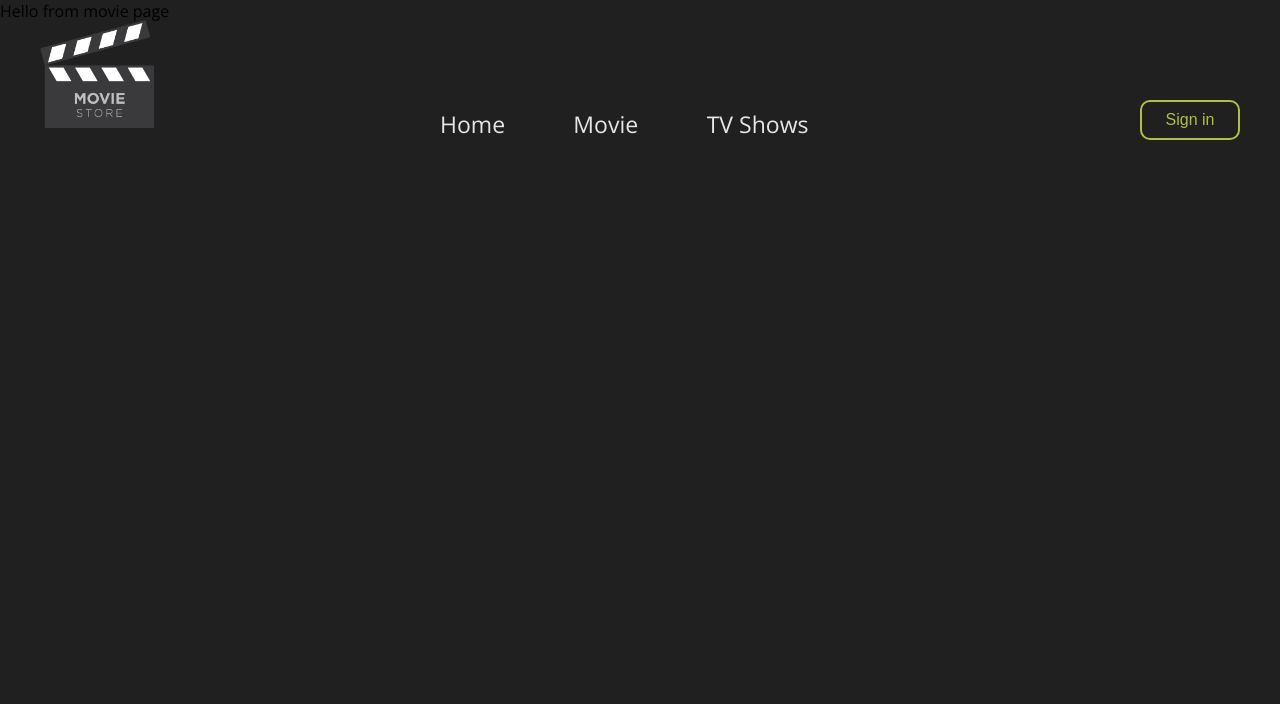
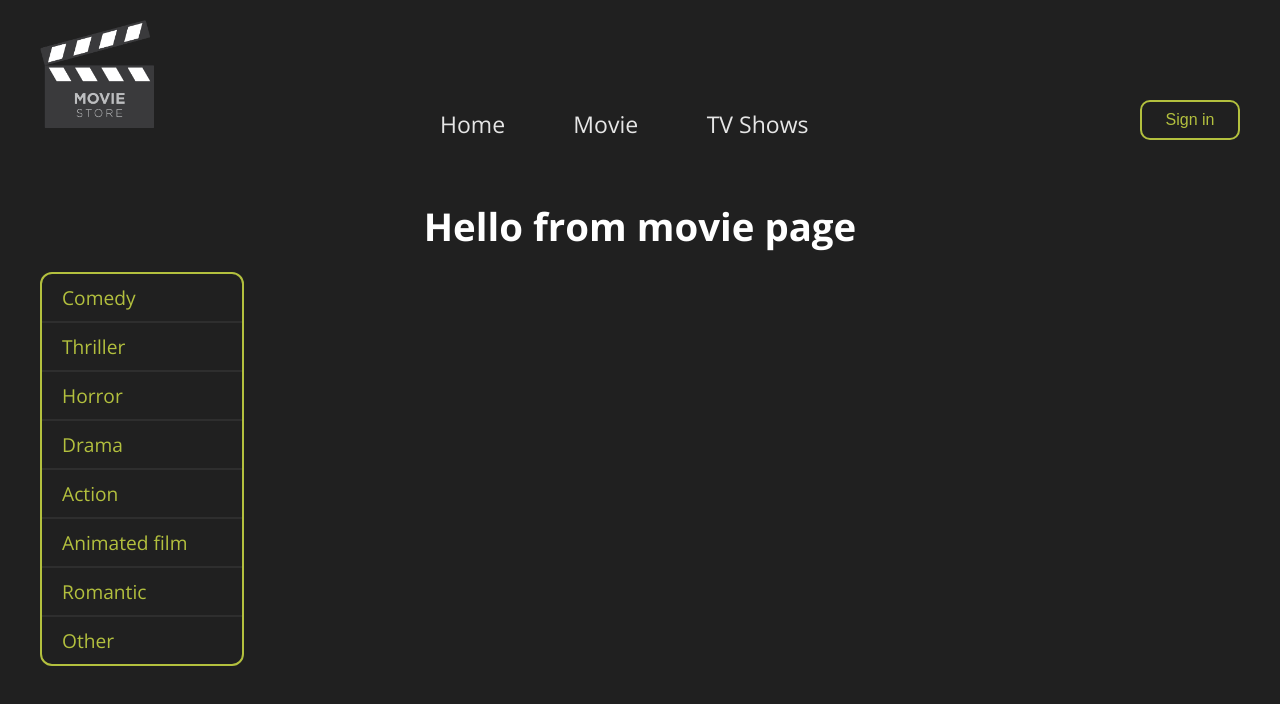
Before and after one commit to Vasya1988/moviestore, a Next.js app: page /movie in a window 1280 px wide. Shown: the top 704 px of the page. Built offline with nearby package versions, Linux system fonts and the light colour scheme.

Commit message:
I started working with Movie page

```diff
--- a/app/Home.module.sass
+++ b/app/Home.module.sass
@@ -22,5 +22,9 @@
         .year
             margin-bottom: 20px
 .randomMovie
-    padding: 20px 40px
+    padding: 40px
     box-sizing: border-box
+    display: grid
+    grid-template-columns: repeat(4, minmax(260px, 1fr))
+    justify-content: space-between
+    justify-items: center
--- /dev/null
+++ b/app/components/filter/Filter.module.sass
@@ -0,0 +1,28 @@
+.Filter
+    width: 200px
+    font-size: 1.2em
+    border-radius: 12px
+    border: 2px solid var(--ButtonColor)
+    color: var(--ButtonColor)
+    ul
+        list-style: none
+        text-decoration: none
+        li
+            padding: 10px 0
+            border-bottom: 2px solid var(--HeaderColorTest)
+            a
+                padding: 0 20px
+                box-sizing: border-box
+            &:hover
+                background-color: var(--ButtonColor)
+                color: var(--HeaderColorTest)
+                font-weight: 700
+            &:hover:first-child
+                border-top-left-radius: 10px
+                border-top-right-radius: 10px
+            &:hover:last-child
+                border-bottom-left-radius: 10px
+                border-bottom-right-radius: 10px
+
+        li:last-child
+            border-bottom: none
--- /dev/null
+++ b/app/components/filter/Filter.tsx
@@ -0,0 +1,19 @@
+import Styles from './Filter.module.sass';
+
+const Filter = () => {
+    return (
+        <nav className={Styles.Filter}>
+            <ul>
+                <li><a>Comedy</a></li>
+                <li><a>Thriller</a></li>
+                <li><a>Horror</a></li>
+                <li><a>Drama</a></li>
+                <li><a>Action</a></li>
+                <li><a>Animated film</a></li>
+                <li><a>Romantic</a></li>
+                <li><a>Other</a></li>
+            </ul>
+        </nav>
+    )
+}
+export default Filter;
--- a/app/globals.sass
+++ b/app/globals.sass
@@ -10,7 +10,7 @@ body
   background-color: var(--black)
 .container
   margin: 0 auto
-  max-width: 1400px
+  max-width: 1600px
   width: 100%
   // background-color: #757575
   margin: 0px auto 40px auto
@@ -26,3 +26,7 @@ body
   width: 100%
   height: 100%
   background-color: #20202094
+.active
+  background-color: var(--ButtonColor)
+  color: var(--HeaderColorTest)
+  font-weight: 700
--- a/app/movie/Movie.module.sass
+++ b/app/movie/Movie.module.sass
@@ -1 +1,18 @@
 .Movie
+    padding: 0 40px
+    margin: 0 auto
+    margin-top: 200px
+    display: grid
+    grid-template-columns: 1fr
+    justify-content: center
+    color: #fff
+    .Title
+        grid-column: 1
+        margin: 0 auto
+        margin-bottom: 20px
+    .Nav
+        grid-row: 2
+        grid-column: 1
+    .Children
+        grid-row: 2
+        grid-column: 2
--- /dev/null
+++ b/app/movie/layout.tsx
@@ -0,0 +1,26 @@
+import Styles from './Movie.module.sass';
+import Title from '../components/title/Title';
+import Filter from '../components/filter/Filter';
+
+const MovieLayout = (
+    {children,}: {children: React.ReactNode}
+) => {
+    return(
+        <main className='container'>
+            <div
+                className={Styles.Movie}
+            >
+                <div className={Styles.Title}>
+                    <Title movieName={'Hello from movie page'} />
+                </div>
+                <div className={Styles.Nav}>
+                    <Filter />
+                </div>
+                <div className={Styles.Children}>
+                    { children }
+                </div>
+            </div>
+        </main>
+    )
+}
+export default MovieLayout;
--- a/app/movie/page.tsx
+++ b/app/movie/page.tsx
@@ -1,8 +1,11 @@
 import Styles from './Movie.module.sass';
+import Title from '../components/title/Title';
 
-const Movie = () => {
+const Movie = ({children}: {children: React.ReactNode}) => {
     return (
-        <div>Hello from movie page</div>
+        <main className='container'>
+            { children }
+        </main>
     )
 }
 
--- a/app/page.tsx
+++ b/app/page.tsx
@@ -10,7 +10,7 @@ import MovieCard from "./components/movieCard/MovieCard";
 export default function Home({ children }: { children: ReactNode }) {
   const [movieApi, setmovieApi] = useState(Object);
   const [year, setYear] = useState('...');
-  const [randomMovie, setRandomMovie] = useState([]);
+  const [randomMovie, setRandomMovie] = useState(Array);
   const amountCards: number = 8;
 
   useEffect(() => {
@@ -22,7 +22,7 @@ export default function Home({ children }: { children: ReactNode }) {
 
     }
     responseApi()
-    let ag = async () => {
+    let getRamdpmMovie = async () => {
       const arr = []
       for (let i = await 0; i < await amountCards; await i++) {
         const app = await KinopoiskApiRandom()
@@ -32,7 +32,7 @@ export default function Home({ children }: { children: ReactNode }) {
       await setRandomMovie(arr)
       console.log(randomMovie)
     }
-    ag()
+    getRamdpmMovie()
 
   }, []);
 
```
Also changed, not shown: app/components/filter/FilterHelper.ts (added).
